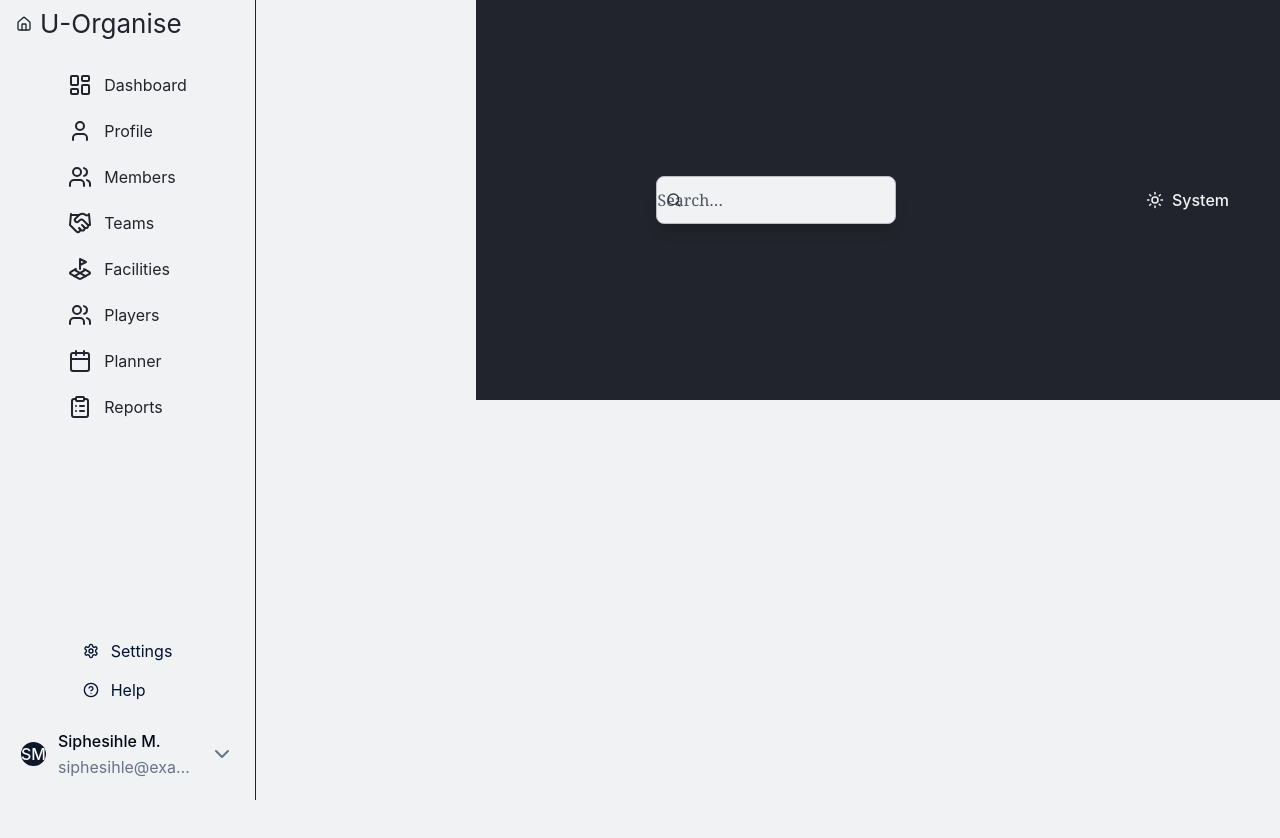
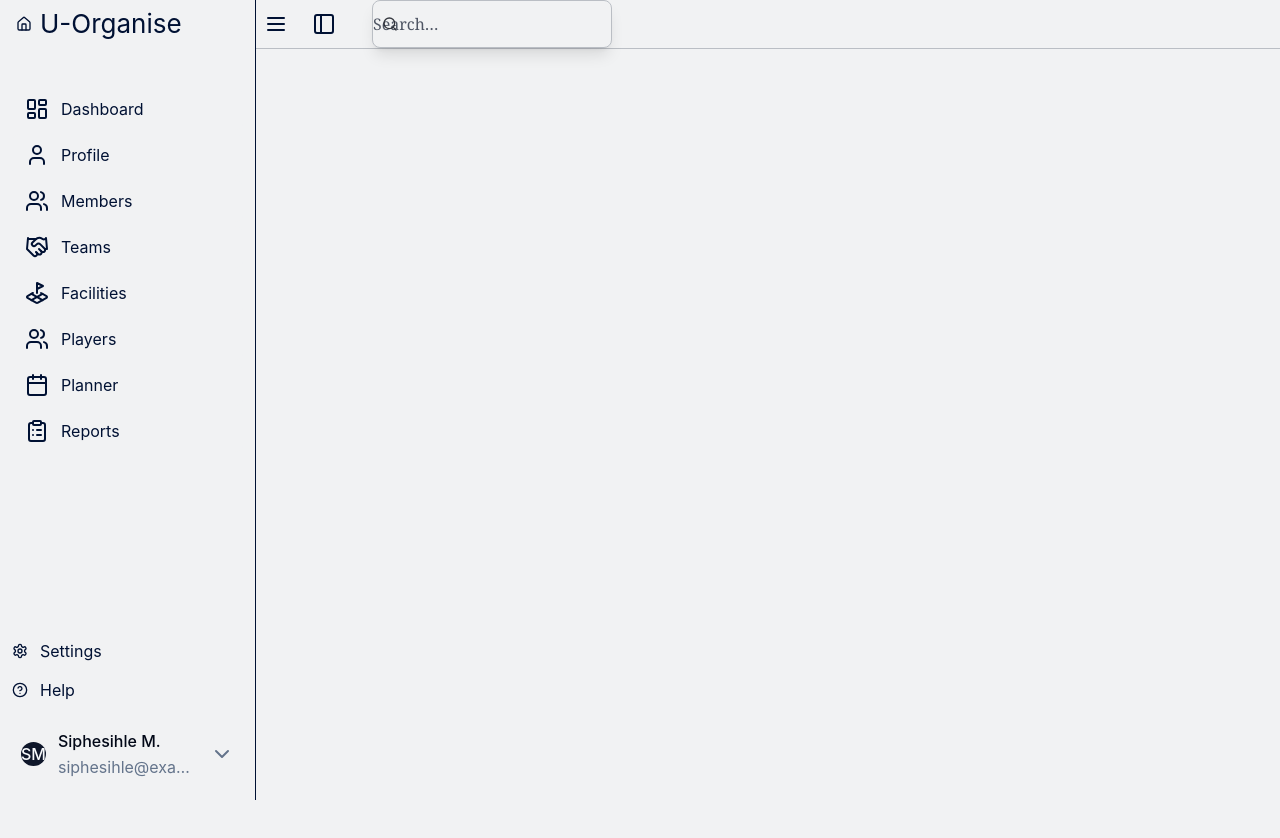
Before and after one commit to Sihle-Thwa/SportsManagment, a React (Vite) app in the folder frontend/: page / in a window 1280 px wide. Shown: the top 838 px of the page. Before the commit the page ends 800 px from the top, so only its background shows below. Built offline with nearby package versions, Linux system fonts and the light colour scheme; a web font is replaced by a local one.

Commit message:
refactor(layout): enhance header, sidebar, and topbar styles for improved accessibility and responsiveness; streamline layout structure

```diff
--- a/frontend/src/components/layout/Header/appheader.css
+++ b/frontend/src/components/layout/Header/appheader.css
@@ -3,43 +3,37 @@
 @layer components {
 	.app-header {
 		display: flex;
-    flex-direction: row;
 		align-items: center;
-		gap: 12px;
-    width: 100%;
+		align-content: center;
+		justify-content: center	;
+		width: 100%;
+		height: var(--header-height);
+		padding: 0 16px;
+		gap: 16px;
+
 	}
 
 	.app-header__trigger {
-		display: inline-flex;
+		display: flex;
 		align-items: center;
-		justify-content: center;
 		max-width: var(--icon-lg);
-    min-width: var(--icon-md);
-    width: 100%;
-
+		min-width: var(--icon-md);
+		width: 100%;
+		max-height: var(--icon-lg);
+		min-height: var(--icon-md);
+		height: 100%;
+		transition: background-color 0.3s;
 	}
 
 	.app-breadcrumb-item {
-		display: inline-flex;
-		gap: 8px;
-		align-items: center;
+		list-style: none;
+		padding: 0;
+		margin: 0;
+		width: auto;
+		height: auto;
+		overflow: hidden;
+		text-overflow: ellipsis;
 		white-space: nowrap;
-		overflow: hidden;
 	}
 
-
-	@media (max-width: 768px) {
-
-		.app-breadcrumb-item {
-      width: 100%;
-      white-space: nowrap;
-			overflow: hidden;
-		}
-	}
-
-  @media (min-width: 767px) {
-    .app-header__trigger {
-      display: none;
-    }
-  }
 }
--- a/frontend/src/components/layout/MainLayout.tsx
+++ b/frontend/src/components/layout/MainLayout.tsx
@@ -34,7 +34,6 @@ function InnerShell() {
 			{/* Sidebar column placeholder (keeps grid alignment even if sidebar uses fixed internals) */}
 			<aside
 				id="app-sidebar"
-				className="app-sidebar"
 				aria-label="Primary navigation"
 				aria-expanded={isExpanded}
 			>
@@ -42,9 +41,9 @@ function InnerShell() {
 			</aside>
 
 			{/* Topbar spanning the second column */}
-			<header className="app-topbar" role="banner">
+			<div role="banner">
 				<AppTopBar />
-			</header>
+			</div>
 
 			{/* Main content */}
 			<main
--- a/frontend/src/components/layout/SideNav/app-sidebar.css
+++ b/frontend/src/components/layout/SideNav/app-sidebar.css
@@ -11,15 +11,22 @@
 	.app-sidebar {
 		display: flex;
 		flex-direction: column;
+		flex-basis: 72px;
+		flex-grow: 0;
+		flex-shrink: 0;
+		text-align: start;
+		text-size-adjust: 100%;
 		align-items: center;
 		height: 100vh;
 		max-width: var(--sidebar-width-expanded);
 		min-width: var(--sidebar-width-collapsed);
 		width: 100%;
+		left: 0;
 		position: relative;
+		transition: all var(--duration-normal) var(--easing-smooth);
 	}
 	.app-sidebar__inner {
-		width:  100%;
+		width: 100%;
 		height: 100%;
 		padding: 0;
 		margin: 0;
@@ -29,46 +36,49 @@
 	}
 
 	.sidebar-header {
+		display: flex;
 		width: 100%;
-		}
+		height: 72px;
+		text-align: start;
+		align-items: center;
+		top: 0;
+		left: 0;
+		transition: all var(--duration-normal) var(--easing-smooth);
+	}
 
 	.sidebar-brand {
 		display: flex;
 		flex-direction: row;
 		align-items: center;
-		justify-content: flex-start;
 		width: 100%;
-
 	}
 
 	/* Ensure brand text truncates nicely */
-	.sidebar-brand-text {
-		overflow: hidden;
-		text-overflow: ellipsis;
-		white-space: nowrap;
-		font-size: var(--title-size-md);
-	}
+
 	.sidebar-brand-icon {
-		display: flex;
+		display: block;
 		align-items: center;
 		justify-content: center;
-		max-width: var(--icon-size-lg);
-		width: 100%;
-		min-width: var(--icon-size-md);
+		padding: 0;
+		margin: 0;
+		width: var(--icon-size-lg);
 		color: inherit;
 		transition: color var(--duration-normal) var(--easing-smooth);
 	}
+
+	.sidebar-brand-text {
+		font-size: var(--title-size-md);
+		width: 100%;
+	}
 	.sidebar-brand-icon-collapsed {
-		max-width: var(--icon-size-lg);
-		min-width: var(--icon-size-md);
-		width: 100%;
-		color: inherit;
-		transition: color var(--duration-normal) var(--easing-smooth);
+		justify-content: center;
+		width: var(--icon-size-md);
 	}
 	.sidebar-content {
-		width: 100%;
 		display: flex;
 		flex-direction: column;
-		align-items: center;
+		overflow: hidden;
+		text-align: start;
+		width: inherit;
 	}
 }
--- a/frontend/src/components/layout/TopNav/app-topbar.tsx
+++ b/frontend/src/components/layout/TopNav/app-topbar.tsx
@@ -13,7 +13,7 @@ const AppTopBar: React.FC = () => {
 	return (
 		<div className="app-topbar-inner" role="region" aria-label="Top navigation">
 			{/* Left: navigation trigger (mobile) + breadcrumbs/header */}
-			<div className="topbar-section topbar-left">
+			<div className="topbar-left">
 				{/* Mobile: show a compact menu trigger that toggles the sidebar sheet */}
 				<button
 					type="button"
@@ -32,12 +32,12 @@ const AppTopBar: React.FC = () => {
 			</div>
 
 			{/* Center: search (hidden on small screens) */}
-			<div className="topbar-section topbar-center" aria-hidden={isMobile}>
+			<div className="topbar-center" aria-hidden={isMobile}>
 				<SearchInput />
 			</div>
 
 			{/* Right: utilities (theme toggle, other actions) */}
-			<div className="topbar-section topbar-right">
+			<div className="topbar-right">
 				<ModeToggle />
 			</div>
 		</div>
--- a/frontend/src/components/layout/TopNav/apptopbar.css
+++ b/frontend/src/components/layout/TopNav/apptopbar.css
@@ -3,39 +3,33 @@
 /* Topbar inner layout */
 .app-topbar-inner {
   display: flex;
-  align-items: center;
-  justify-content: space-between;
-  width: 100%;
-  padding: 0 24px;
-  height: var(--topbar-height);
-  box-sizing: border-box;
-  gap: 12px;
-}
-
-/* Sections */
-.topbar-section {
-  display: flex;
-  align-items: center;
-  gap: 12px;
-  height: 100%;
+		align-content: center;
+		align-items: center;
+		margin-left: 0;
+		opacity: 1;
+		position: fixed;
+		text-align: start;
+		top: 0;
+    transition: all var(--duration-medium) var(--easing-smooth);
+		width: 100%;
+		z-index: 100;
+    border-bottom: 1px solid var(--border-default);
 }
 
 /* Left: contains mobile toggle + breadcrumbs/header */
 .topbar-left {
-  justify-content: flex-start;
-  flex: 0 1 auto;
-  gap: 12px;
-  min-width: 120px;
+  display: flex;
   align-items: center;
+  text-align: start;
+  width: auto;
 }
 
 /* The breadcrumbs wrapper (Header component may include its own markup) */
 .topbar-breadcrumbs {
   display: flex;
   align-items: center;
-  gap: 8px;
-  min-width: 0;
-  overflow: hidden;
+  text-align: start;
+
 }
 
 /* Mobile toggle: visible on small screens, hidden on desktop */
@@ -72,22 +66,18 @@
 
 /* Center: search area (hidden on very small screens) */
 .topbar-center {
-  justify-content: center;
-  flex: 1 1 auto;
-  max-width: 640px;
-  min-width: 220px;
-  width: 100%;
   display: flex;
   align-items: center;
-  padding-inline: 8px;
+  justify-content: center;
 }
 
 /* Right: controls (theme toggle etc) */
 .topbar-right {
+  display: flex;
+  align-items: center;
   justify-content: flex-end;
-  flex: 0 1 auto;
-  gap: 12px;
-  align-items: center;
+  margin-left: auto;
+  width: auto;
 }
 
 /* =====================================================================
@@ -97,57 +87,43 @@
 /* Hide the center search on small screens */
 @media (max-width: 640px) {
   .topbar-center {
-    display: none;
   }
 
   /* make the left section flex-grow a little to avoid overflow */
   .topbar-left {
-    flex: 1 1 auto;
   }
 
   /* ensure mobile toggle is visible on phones */
   .topbar-mobile-toggle {
-    display: inline-flex;
   }
 }
 
 /* On tablet widths show search but keep the mobile toggle visible */
 @media (min-width: 641px) and (max-width: 768px) {
   .topbar-center {
-    max-width: 480px;
   }
 
   /* show mobile toggle on tablet too (if using off-canvas sidebar) */
   .topbar-mobile-toggle {
-    display: inline-flex;
   }
 
   .app-topbar-inner {
-    padding: 0 16px;
   }
 }
 
 /* Desktop: hide the mobile toggle as sidebar is persistent */
 @media (min-width: 768px) {
   .topbar-mobile-toggle {
-    display: none;
   }
 
   .app-topbar-inner {
-    padding: 0 24px;
   }
 }
 
 /* Breadcrumbs responsive truncation */
-.topbar-breadcrumbs .navigation-content,
-.topbar-breadcrumbs .navigation-item {
-  max-width: 420px;
-  overflow: hidden;
-  white-space: nowrap;
-  text-overflow: ellipsis;
+.topbar-breadcrumbs {
 }
 
 /* Accessibility helpers (rely on existing tokens) */
 .app-topbar-inner :focus {
-  outline: none;
 }
--- a/frontend/src/components/layout/mainlayout.css
+++ b/frontend/src/components/layout/mainlayout.css
@@ -6,55 +6,31 @@
    -------------------------------------------------------------------------- */
 .main-container {
 	/* sidebar sizes (toggle via state classes or data-attribute) */
-	--sidebar-width: var(--sidebar-width, 250px);
-	--sidebar-width-collapsed: var(--sidebar-width-collapsed, 72px);
-	--topbar-height: var(--topbar-height, 72px);
+	--sidebar-width: var(--sidebar-width-expanded);
+	--sidebar-width-collapsed: var(--sidebar-width-collapsed);
 
-	display: grid;
-	grid-template-columns: var(--sidebar-width) 1fr;
-	grid-template-rows: var(--topbar-height) 1fr;
-	grid-template-areas:
-		"sidebar header"
-		"sidebar content";
-
-	min-height: 100vh;
+	display: flex;
+	flex-grow: 1;
+	flex-shrink: 1;
+	flex-basis: 0%;
+	height: 100vh;
 	width: 100%;
-	background: var(--background, var(--colour-neutral-100));
-	color: var(--foreground, var(--colour-neutral-900));
-	transition: grid-template-columns 200ms
-		var(--easing-smooth, cubic-bezier(0.4, 0, 0.2, 1));
-	overflow: hidden;
-	box-sizing: border-box;
+	padding-top: 72px;
+	position: relative;
+	text-align: start;
+	transform: none;
+	transition: all 200ms var(--easing-smooth, cubic-bezier(0.4, 0, 0.2, 1));
+	z-index: 10;
 }
 
 /* ----------------------------
    Regions
    ---------------------------- */
-.app-topbar {
-	grid-area: header;
-	height: var(--topbar-height);
-	padding: 0 16px;
-	width: 100%;
-	z-index: 40;
-	background: var(--header-background, var(--colour-neutral-100));
-	border-bottom: 1px solid var(--header-border, var(--colour-neutral-200));
-	display: flex;
-	align-items: center;
-	position: sticky;
-	top: 0;
-}
 
 /* Sidebar column wrapper (keeps grid slot reserved).
    The internal visual sidebar may use a fixed container for animation —
    override its left/right so it sits flush with the grid column. */
 .app-sidebar {
-	z-index: 50;
-	grid-area: sidebar;
-	border-right: 1px solid var(--sidebar-border, var(--colour-neutral-200));
-	padding: 0;
-	width: var(--sidebar-width);
-	min-width: var(--sidebar-width-collapsed);
-	box-sizing: border-box;
 }
 
 /* Align any fixed inner sidebar container to the left edge of the grid column.
--- a/frontend/src/index.css
+++ b/frontend/src/index.css
@@ -10,28 +10,38 @@
   }
 
   html {
+    box-sizing: border-box;
+    display: block;
+    height: 100vh;
     scroll-behavior: smooth;
-    font-size: var(--font-size-base, 16px);
-    font-family: var(--font-sans, ui-sans-serif, system-ui, -apple-system, "Segoe UI", Roboto, "Helvetica Neue", Arial);
-    line-height: var(--line-height-normal, 1.5);
+    view-transition-name: root;
+    width: 100vw;
   }
 
   body {
-    margin: 0;
-    height: 100%;
+    box-sizing: border-box;
+    display: block;
+    font-family: var(--font-sans);
     background: var(--background-surface);
     color: var(--text-primary);
-    -webkit-font-smoothing: antialiased;
-    -moz-osx-font-smoothing: grayscale;
+    margin: 0;
+    overflow-x: hidden;
+    text-align: start;
+    text-size-adjust: 100%;
   }
 
   .app-root {
-	height: 100%;
-	width: 100%;
+    box-sizing: inherit;
     display: flex;
-	flex-direction: column;
-	justify-content: space-between;
-	align-items: center;
-
+    flex-direction: column;
+    height: 100vh;
+    min-height: 878px;
+    opacity: 1;
+    position: relative;
+    text-align: start;
+    text-size-adjust: 100%;
+    width: 100vw;
+    min-width: 320px;
+    transition: opacity 0.3s ease-in-out;
   }
 }
```
